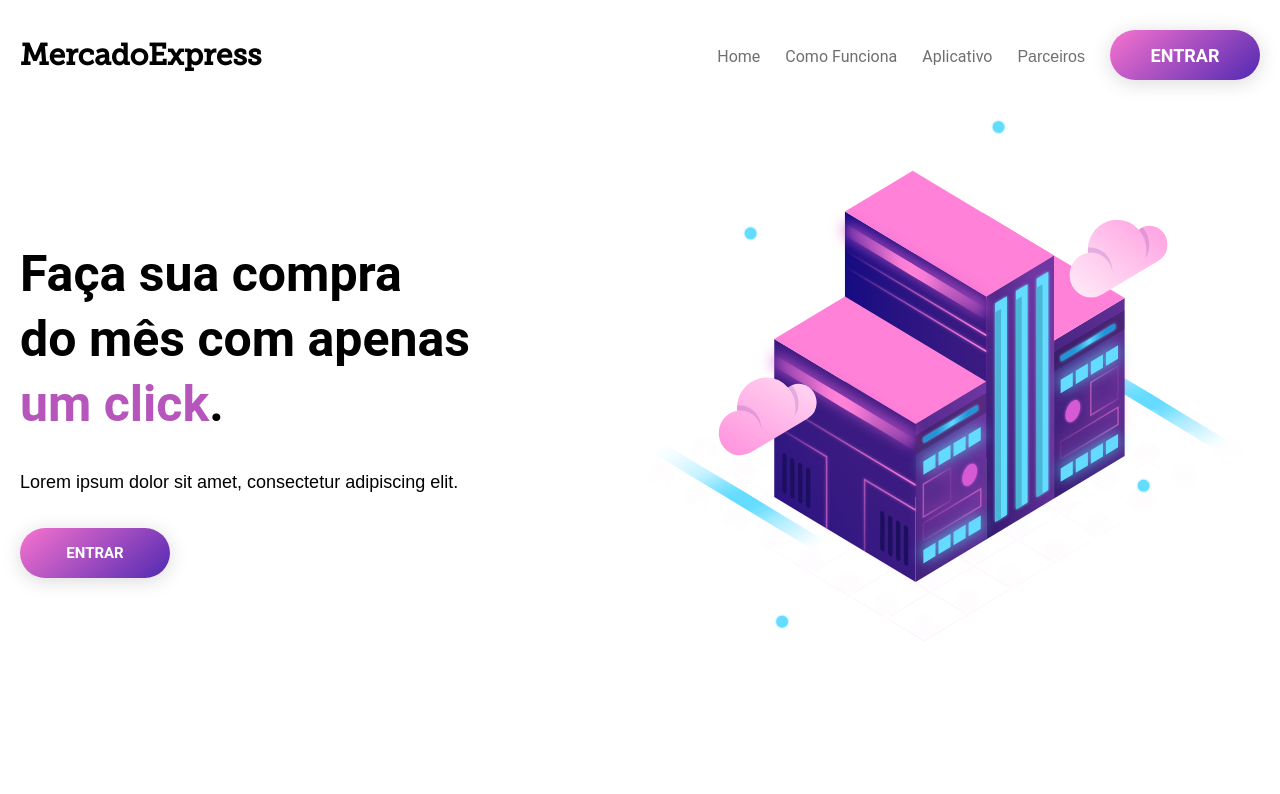
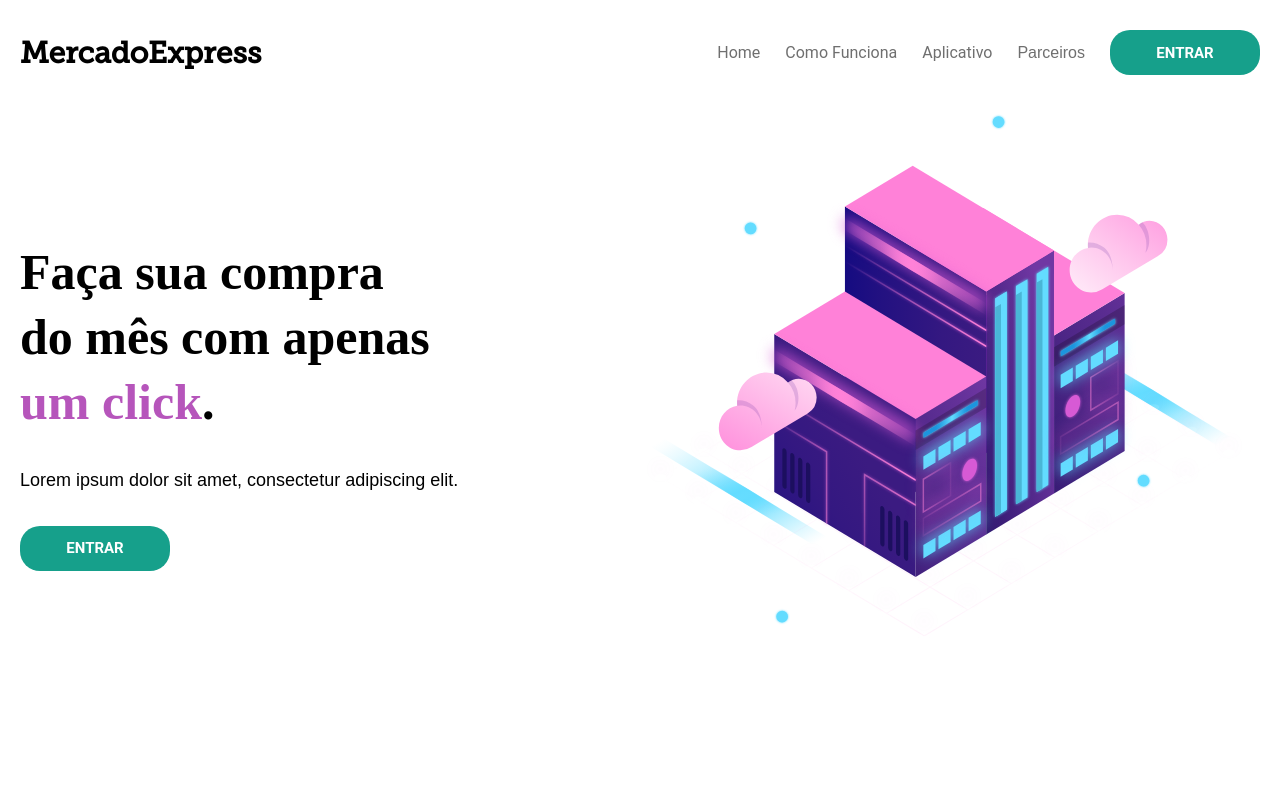
Before and after one commit to LocalhostTeam/MercadoExpress, a React (Create React App) app in the folder frontend/: page / in a window 1280 px wide. Shown: the top 794 px of the page. Built offline with nearby package versions, Linux system fonts and the light colour scheme; a web font is replaced by a local one.

Commit message:
Mudança na home do site (não terminado)

```diff
--- a/frontend/src/styles/global.js
+++ b/frontend/src/styles/global.js
@@ -1,11 +1,31 @@
 import { createGlobalStyle } from 'styled-components';
 
+import ArialRoundedLight from '../assets/fonts/arial-rounded/arial-rounded-mt-light.ttf';
+import ArialRounded from '../assets/fonts/arial-rounded/arial-rounded-mt.ttf';
+import ArialRoundedBold from '../assets/fonts/arial-rounded/arial-rounded-mt-bold.ttf';
 import MuseoSlab500 from '../assets/fonts/museo-slab/Museo_Slab_500.otf';
 
 export default createGlobalStyle`
   @import url('https://fonts.googleapis.com/css?family=Roboto:300,400,500,700&display=swap');
-  @import url('https://fonts.googleapis.com/css?family=Poppins:300,400,500,700&display=swap');
-  @import url('https://fonts.googleapis.com/css?family=Montserrat&display=swap');
+  @font-face {
+    font-family: ArialRoundedLight;
+    src: url(${ArialRoundedLight});
+    font-weight: 300;
+    font-style: normal;
+  }
+  @font-face {
+    font-family: ArialRounded;
+    src: url(${ArialRounded});
+    font-weight: 500;
+    font-style: normal;
+  }
+  @font-face {
+    font-family: ArialRoundedBold;
+    src: url(${ArialRoundedBold});
+    font-weight: 700;
+    font-style: normal;
+  }
+
   @font-face {
     font-family: MuseoSlab;
     src: url(${MuseoSlab500});
@@ -23,8 +43,8 @@ export default createGlobalStyle`
     overflow-x: hidden;
   }
 
-  body, button {
-    font-family: Roboto, sans-serif;
+  body {
+    font-family: ArialRounded;
     font-size: 14px;
   }
 
@@ -47,6 +67,12 @@ export default createGlobalStyle`
     max-width: 1280px;
     margin: 0 auto;
     padding: 0 20px 50px;
+  }
+
+  .container-app {
+    width: 1440px;
+    max-width: 1440px;
+    margin-right: auto;
   }
 
   .column {
@@ -72,23 +98,38 @@ export default createGlobalStyle`
     margin-bottom: 150px;
   }
 
-  .button{
+  .button {
     width: 100%;
-    height: 50px;
+    height: 45px;
 
-    background: linear-gradient(140deg,#F873CF, #5129B2);
+    background: #16A08B;
     border: 0;
-    border-radius: 50px;
-    box-shadow: 0 3px 20px rgba(0, 0, 0, 0.15);
+    border-radius: 20px;
 
     color: #FFF;
     font-weight: 700;
     text-decoration: none;
     text-align: center;
-    font-size: 18px;
+    font-size: 15px;
+}
+
+.button2 {
+    width: 100%;
+    height: 45px;
+
+    background: none;
+    border: 1px solid #212121;
+    border-radius: 20px;
+
+    color: #111111;
+    font-weight: 700;
+    text-decoration: none;
+    text-align: center;
+    font-size: 15px;
 }
 
   button {
+    font-family: Roboto, sans-serif;
     cursor: pointer;
   }
 `;
```
